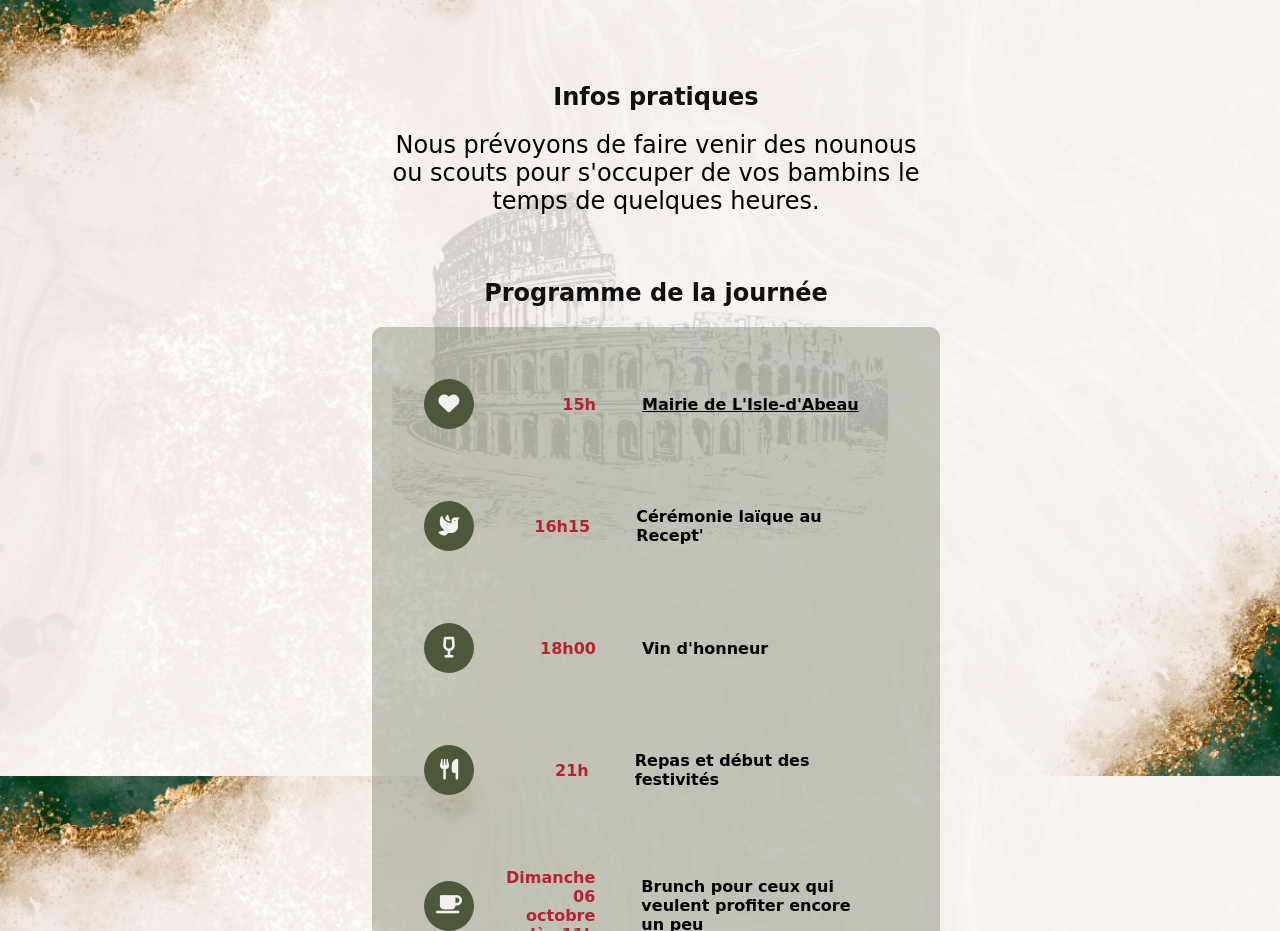
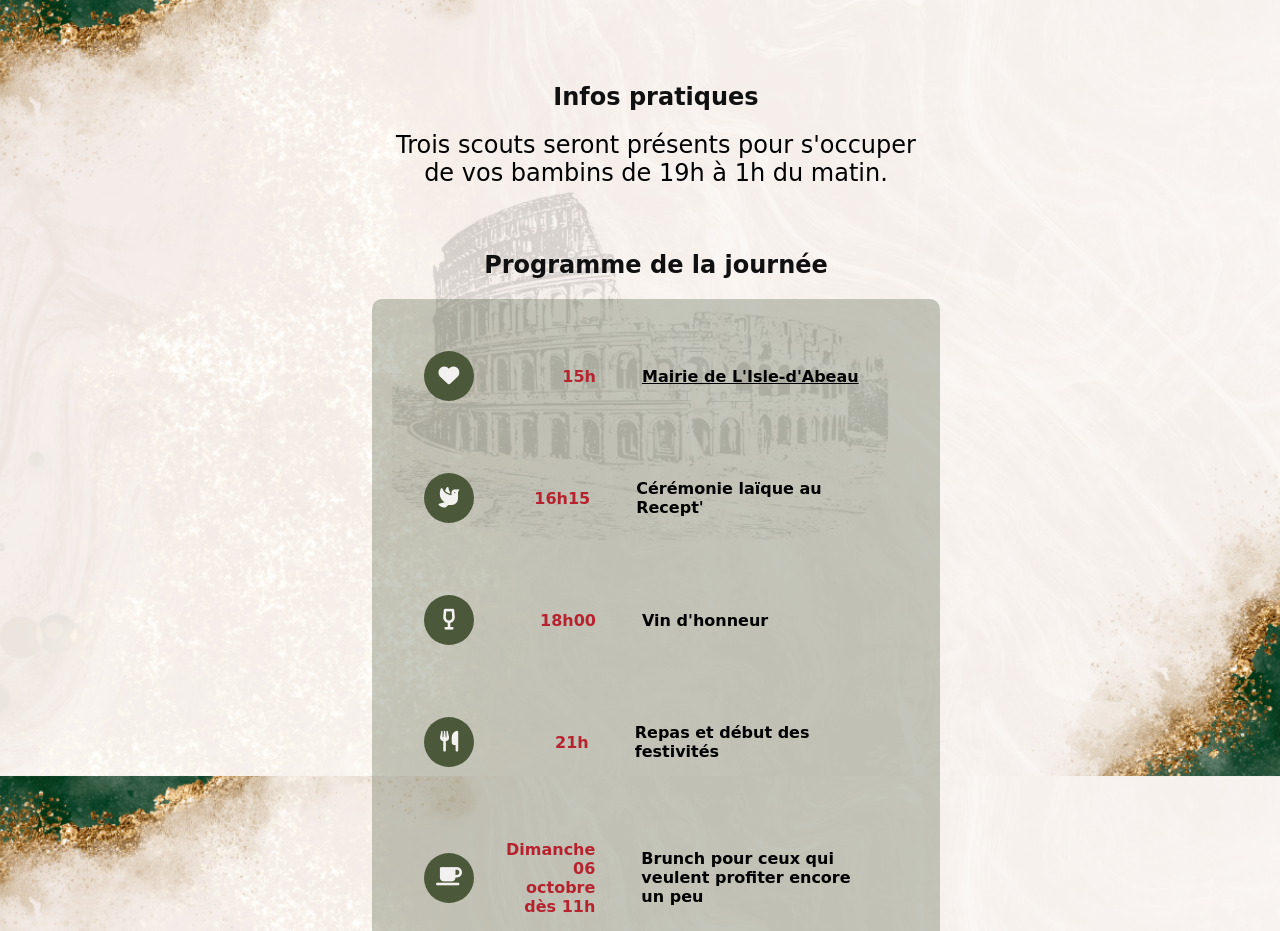
Before and after one commit to Saboodev/wedding, a website: page index.html in a window 1280 px wide. Shown: the part 840-1771 px from the top of the page. Drawn offline with Linux system fonts and the light colour scheme; a web font is replaced by a local one.

Commit message:
actu scouts3

```diff
--- a/index.html
+++ b/index.html
@@ -68,7 +68,7 @@
         <section id="infos">
             <div id="info">
                 <h2>Infos pratiques</h2>
-                <p>Nous prévoyons de faire venir des nounous ou scouts pour s'occuper de vos bambins le temps de quelques heures.</p>
+                <p>Trois scouts seront présents pour s'occuper de vos bambins de 19h à 1h du matin.</p>
             </div>
             <h2>Programme de la journée</h2>
                 <div class="timeline">
```
